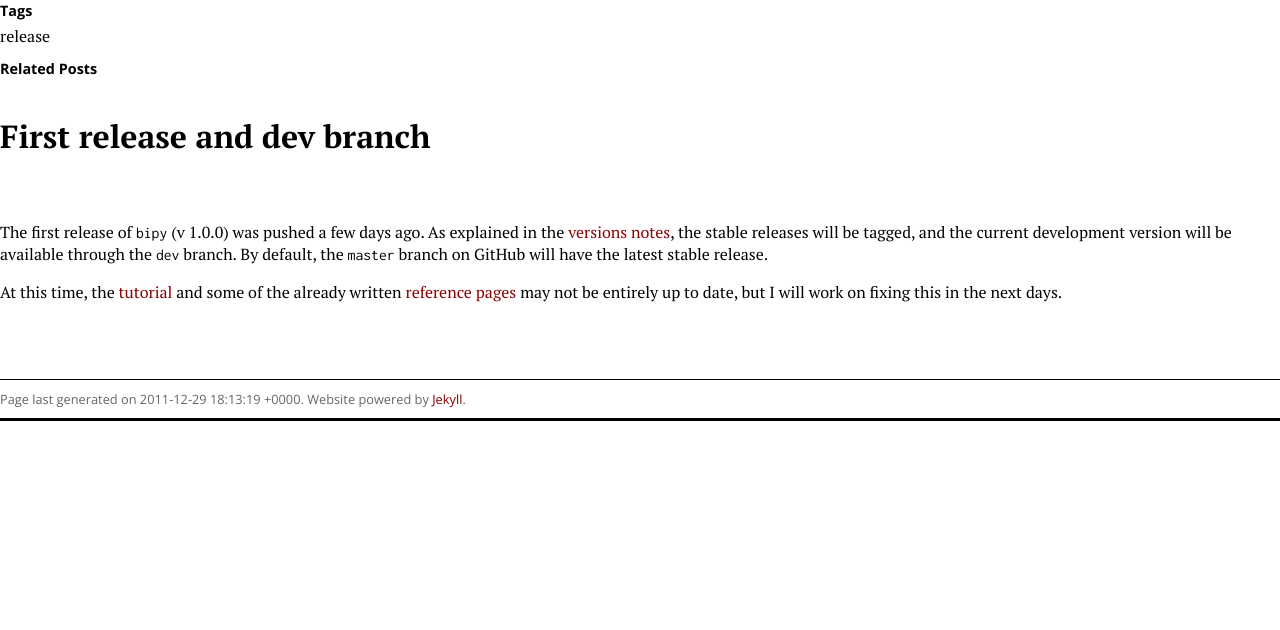
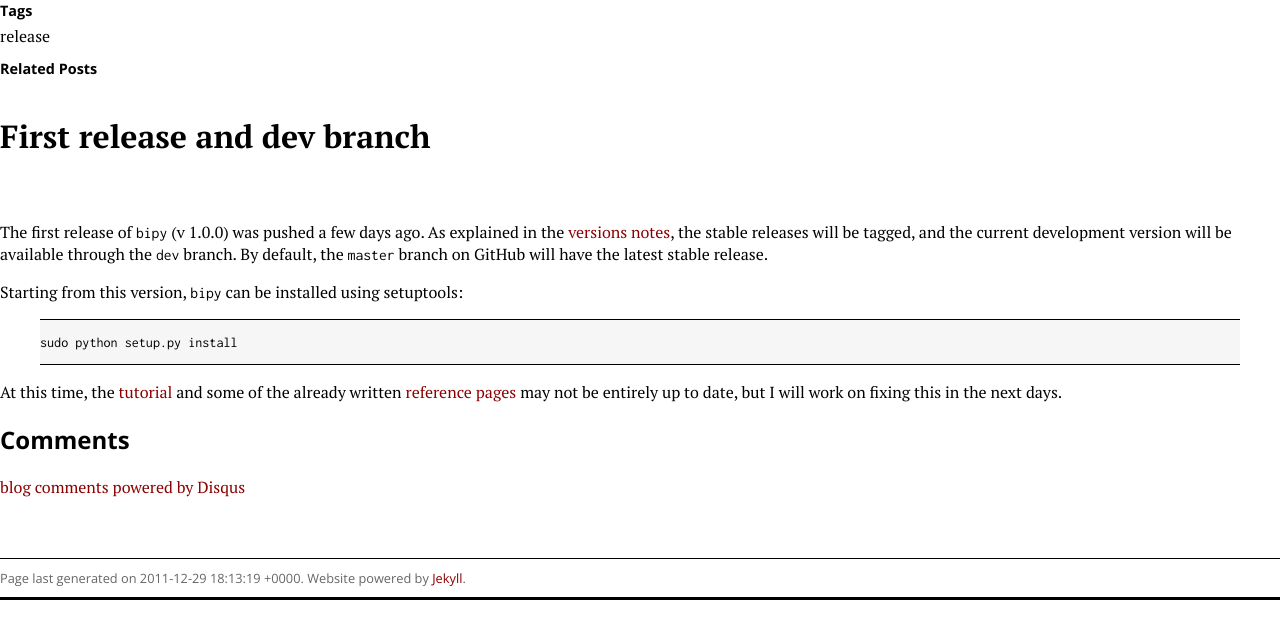
Before and after one commit to tpoisot/bipy, a Jekyll site: the page built from _posts/2011-12-29-first-release-and-dev-branch.md, in a window 1280 px wide. Shown: the part 320-950 px from the top of the page. Built offline with Jekyll 4.4.1, drawn with Linux system fonts in a browser that asks for light colours; comment, search, counter and statistics services are not loaded; before the commit the page ends 900 px from its top, so only the background shows below that.

Commit message:
test disqus

```diff
--- a/_config.yml
+++ b/_config.yml
@@ -1,3 +1,5 @@
 url: http://tpoisot.github.com/bipy
 paginate: 5
 auto: true
+disqus:
+   id: disqusid
--- a/_layouts/post.html
+++ b/_layouts/post.html
@@ -28,4 +28,21 @@
 <div class='content'>
 <h1>{{ page.title }}</h1>
 	{{ content }}
+
+{% if site.disqus %}
+<div id="comments">
+  <h2>Comments</h2>
+  <div id="disqus_thread"></div>
+  <script type="text/javascript">
+    var disqus_identifier = "{{ page.url }}";
+    (function() {
+     var dsq = document.createElement('script'); dsq.type = 'text/javascript'; dsq.async = true;
+     dsq.src = 'http://{{ site.disqus.id }}.disqus.com/embed.js';
+     (document.getElementsByTagName('head')[0] || document.getElementsByTagName('body')[0]).appendChild(dsq);
+    })();
+  </script>
+  <noscript>Please enable JavaScript to view the <a href="http://disqus.com/?ref_noscript={{ site.disqus.id }}">comments powered by Disqus.</a></noscript>
+  <a href="http://disqus.com" class="dsq-brlink">blog comments powered by <span class="logo-disqus">Disqus</span></a>
 </div>
+{% endif %}
+</div>
--- a/_posts/2011-12-29-first-release-and-dev-branch.md
+++ b/_posts/2011-12-29-first-release-and-dev-branch.md
@@ -6,4 +6,10 @@
 
 The first release of `bipy` (v 1.0.0) was pushed a few days ago. As explained in the [versions notes]({{ site.url }}/changelog/), the stable releases will be tagged, and the current development version will be available through the `dev` branch. By default, the `master` branch on GitHub will have the latest stable release.
 
+Starting from this version, `bipy` can be installed using setuptools:
+
+{% highlight bash %}
+sudo python setup.py install
+{% endhighlight %}
+
 At this time, the [tutorial]({{ site.url }}/tutorial/) and some of the already written [reference pages]({{ site.url }}/reference/) may not be entirely up to date, but I will work on fixing this in the next days.
```
